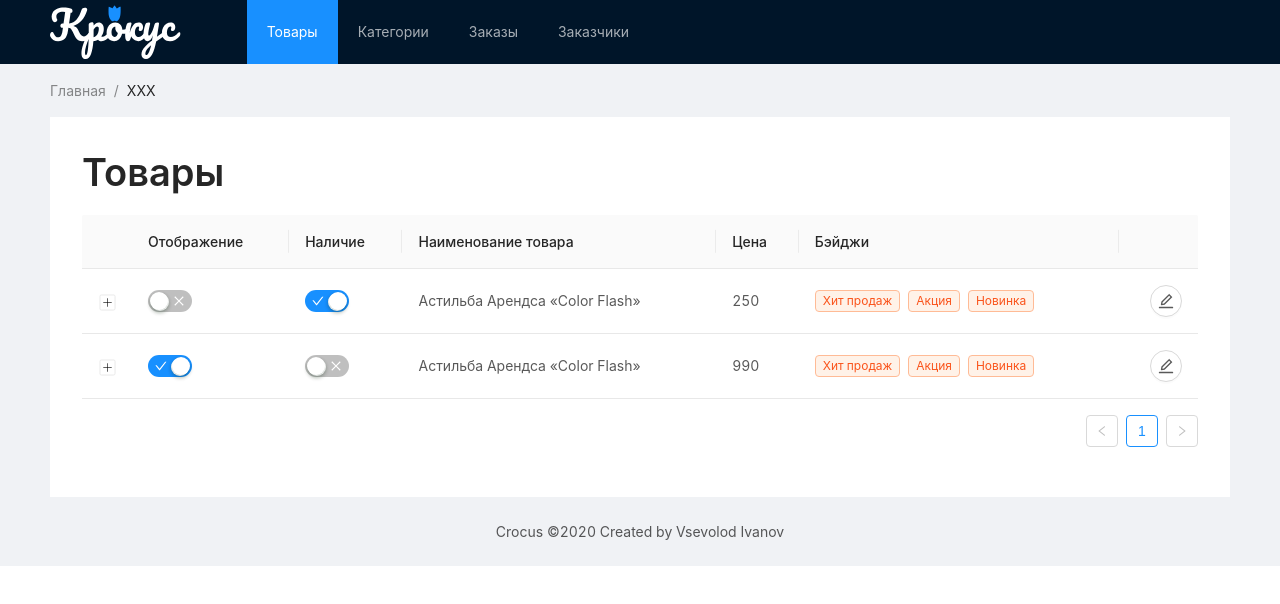
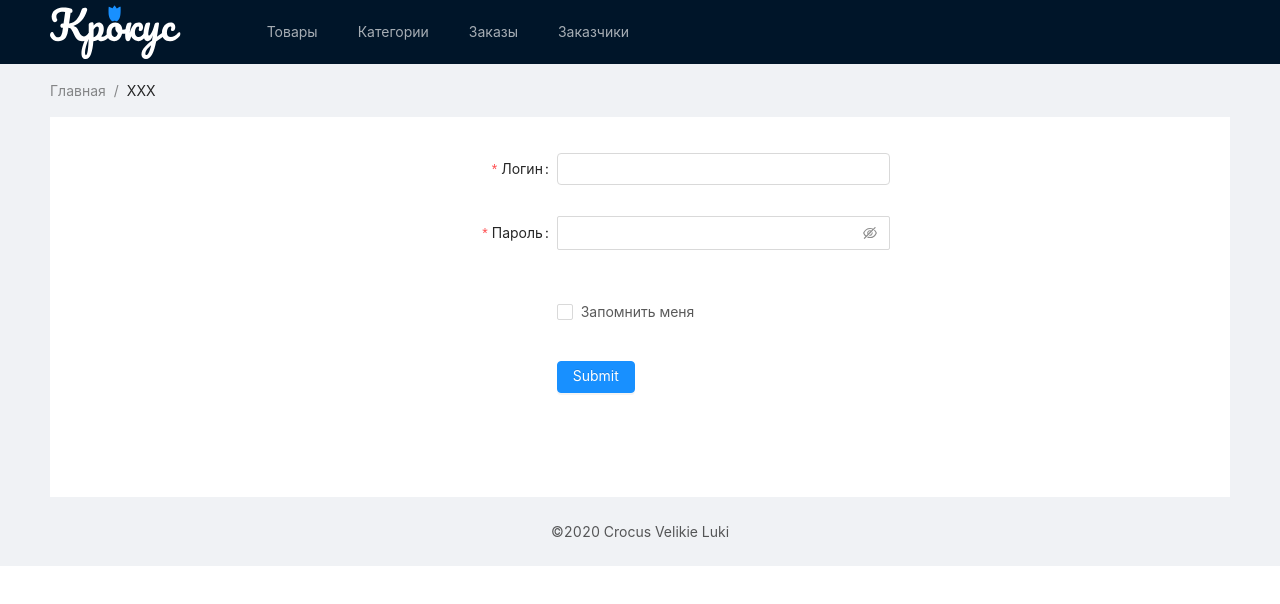
Before and after one commit to VsevolodWeb/crocus, a React (Create React App) app in the folder react/: page / in a window 1280 px wide. Shown: the top 604 px of the page. Built offline with nearby package versions, Linux system fonts and the light colour scheme.

Commit message:
auth page added

```diff
--- a/react/src/App.jsx
+++ b/react/src/App.tsx
@@ -9,6 +9,7 @@ import Categories from "./components/pages/Categories/Categories";
 import MenuComponent from "./components/common/Menu/Menu";
 import store from "./redux/store";
 import ProductsContainer from "./components/pages/Products/ProductsContainer";
+import AuthContainer from './components/pages/Auth/AuthContainer';
 
 
 const {Header, Content, Footer} = Layout;
@@ -38,6 +39,9 @@ const App = () => {
 							</Breadcrumb>
 							<div className={s.content}>
 								<Route exact path="/">
+									<AuthContainer/>
+								</Route>
+								<Route path="/products">
 									<ProductsContainer/>
 								</Route>
 								<Route path="/categories">
@@ -45,7 +49,7 @@ const App = () => {
 								</Route>
 							</div>
 						</Content>
-						<Footer className={s.footer}>Crocus ©2020 Created by Vsevolod Ivanov</Footer>
+						<Footer className={s.footer}>©2020 Crocus Velikie Luki</Footer>
 					</Layout>
 				</ConfigProvider>
 			</Provider>
--- a/react/src/components/common/Menu/Menu.tsx
+++ b/react/src/components/common/Menu/Menu.tsx
@@ -10,11 +10,10 @@ const MenuComponent: React.FC<PropsType> = () => {
         <Menu
             theme="dark"
             mode="horizontal"
-            defaultSelectedKeys={['1']}
             className={s.mainMenu}
         >
             <Menu.Item key="1">
-                <Link to="/">
+                <Link to="/products">
                     Товары
                 </Link>
             </Menu.Item>
--- /dev/null
+++ b/react/src/components/pages/Auth/Auth.module.css
@@ -0,0 +1,5 @@
+.container {
+    width: 500px;
+    margin-right: auto;
+    margin-left: auto;
+}
--- /dev/null
+++ b/react/src/components/pages/Auth/Auth.tsx
@@ -0,0 +1,50 @@
+import React from 'react';
+import { Form, Input, Button, Checkbox } from 'antd';
+import s from './Auth.module.css';
+
+type PropsType = {}
+
+const Auth: React.FC<PropsType> = props => {
+	const tailLayout = {
+		wrapperCol: { offset: 8, span: 16 },
+	};
+
+	return (
+		<div className={s.container}>
+			<Form
+				labelCol={{ span: 8 }}
+				wrapperCol={{ span: 16 }}
+				name="basic"
+				initialValues={{ remember: true }}
+			>
+				<Form.Item
+					label="Логин"
+					name="username"
+					rules={[{ required: true, message: 'Пожалуйста, введите ваш логин.' }]}
+				>
+					<Input />
+				</Form.Item>
+
+				<Form.Item
+					label="Пароль"
+					name="password"
+					rules={[{ required: true, message: 'Пожалуйста, введите ваш пароль.' }]}
+				>
+					<Input.Password />
+				</Form.Item>
+
+				<Form.Item {...tailLayout} name="remember">
+					<Checkbox>Запомнить меня</Checkbox>
+				</Form.Item>
+
+				<Form.Item {...tailLayout}>
+					<Button type="primary" htmlType="submit">
+						Submit
+					</Button>
+				</Form.Item>
+			</Form>
+		</div>
+	);
+};
+
+export default Auth;
--- /dev/null
+++ b/react/src/components/pages/Auth/AuthContainer.tsx
@@ -0,0 +1,11 @@
+import React from 'react';
+import Auth from "./Auth";
+
+type PropsType = {}
+type StateType = {}
+
+export default class AuthContainer extends React.Component<PropsType, StateType> {
+	render() {
+		return <Auth />
+	}
+}
```
